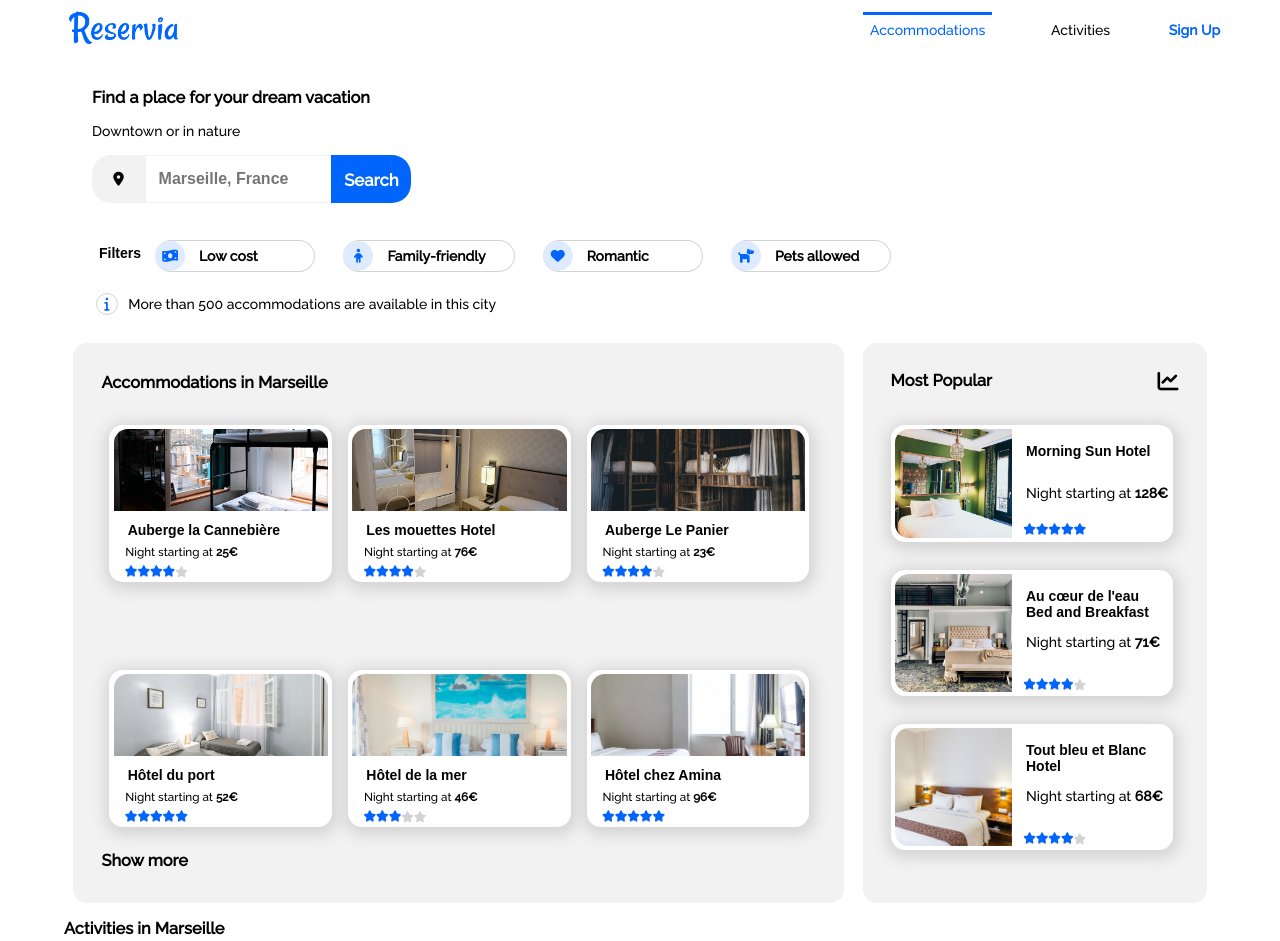
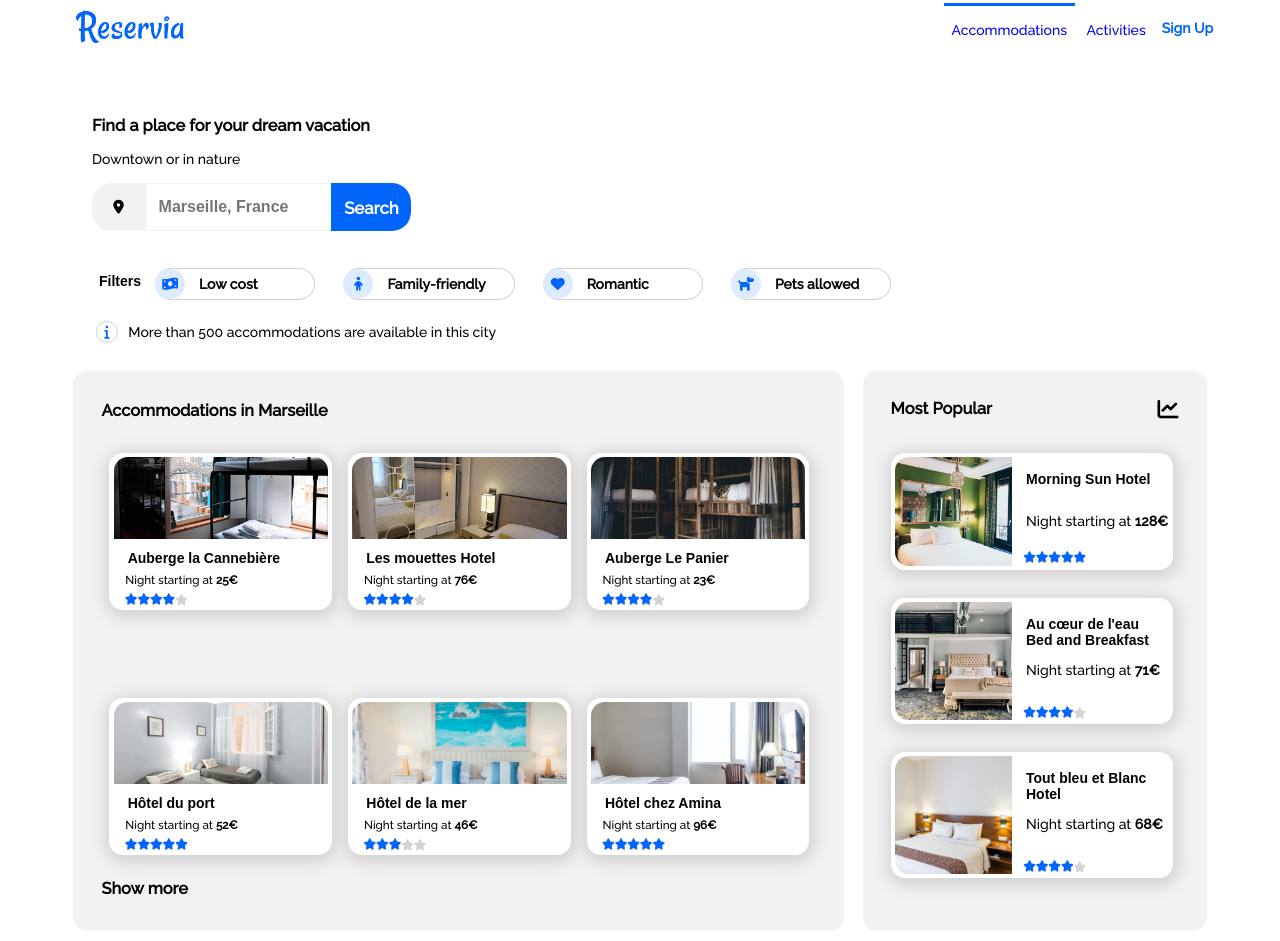
Before and after one commit to Rhyath/ReserviaProject, a plain HTML site: page index.html in a window 1280 px wide. Shown: the top 941 px of the page. Drawn offline with Linux system fonts and the light colour scheme.

Commit message:
nav bar flexbox & alignment updated

```diff
--- a/ReserviaStyle.css
+++ b/ReserviaStyle.css
@@ -16,16 +16,21 @@ h4 {
 /* --- PAGE TOP SECTION --- */
 
 nav {
-    margin: 2em;
+    margin: 2em auto;
     padding-top: 0.3em;
     width: auto;
     height: auto;
 }
 
 img {
+    margin-left: 0.5em;
     width: 6.9rem;
     height: 3.2rem;
     background-color: rgba(0,102,252,0);
+}
+
+ul {
+    padding-left: 0.3em;
 }
 
 li {
@@ -34,38 +39,44 @@ li {
     flex-wrap: nowrap;
     justify-content: space-evenly;
     margin: 0;
+    padding: 0;
+    width: 49%;
     list-style: none;
     font-size: 1em;
+    border-bottom: solid 0.25em #f2f2f2;
     color: black;
 }
 
-.signup {
-    position: absolute;
-    top: 3.5em;
-    font-weight: bolder;
-}
 
-.navitem {
-    padding: 0.5em;
-    border-bottom: solid 0.25em #f2f2f2;
-}
-
-a:link, a:visited {
-    text-decoration: none;
-    color: black;
-    /* cursor: pointer; --maybe not really needed! */
-}
-
-a:hover, a:active {
+li:hover, li:active {
     color: #0065fc;
     font-style: italic;
     border-bottom: solid 0.25em #0065fc;
 }
 
+a:link {
+    text-decoration: none;
+}
+
+a:visited{
+    color: inherit;
+}
+
 a.signup {
+    float: right;
+    position: relative;
+    top: -5.8rem;
+    margin-top: 1rem;
+    margin-right: 0.5em;
+    padding-bottom: 0.5em;
+    font-weight: bolder;
     color: #0065fc;
-    font-weight: bolder;
-    padding-bottom: 0.5em;
+}
+
+a.signup:hover {
+    font-style: italic;
+    color: #0065fc;
+    border-bottom: solid 0.25em #0065fc;
 }
 
 #navitem-accom {
@@ -552,8 +563,8 @@ footer {
     }
 
     nav {
-        display: flex;
-        flex-flow: row nowrap;
+        display: inline-flex;
+        flex-direction: row;
         justify-content: space-between;
         align-items: center;
         margin: 0 auto 2em;
@@ -564,26 +575,34 @@ footer {
 
     img {
         position: relative;
-        top: -0.01em;
+        top: -0.1em;
+        flex: 1 1 0;
+    }
+
+    a.signup {
+        padding: 1.1em 0;
+        position: relative;
+        top: -0.6em;
+        flex: 1 1 0;
+        min-width:max-content;
+    }
+
+    ul {
+        flex: 20 1 0;
+        text-align: right;
+        margin-right: 0.5rem;
     }
 
     li {
-        margin: 0 0 0 3rem;
+       width: auto;
+       padding: 1rem 0.5rem;
+       border-bottom:none;
     }
 
-    a:link, a:visited {
-        border-bottom:none;
-    }
 
-    a:hover, a:active,  #navitem-accom {
+    li:hover, li:active, a.signup:hover, #navitem-accom {
         border-bottom:none;
         border-top: solid 0.25em #0065fc;
-    }
-
-    a.signup {
-        position: initial;
-        text-decoration: none;
-        padding-top: 0.5em;
     }
 
     header {
--- a/index.html
+++ b/index.html
@@ -13,11 +13,13 @@
     <body>
         <nav>
             <img src="images/logo/Reservia@3x.png" alt="Reservia logo in blue" title="Reservia Logo">
+
             <ul>
-                <li><a href="#accomm" class="navitem" id="navitem-accom">Accommodations</a></li>
+                <li id="navitem-accom"><a href="#accomm" class="navitem">Accommodations</a></li>
                 <li><a href="#activ" class="navitem">Activities</a></li>
-                <li><a href="#" class="signup">Sign Up</a></li>
             </ul>
+
+            <a href="#" class="signup">Sign Up</a>
         </nav>
 
         <header>
```
